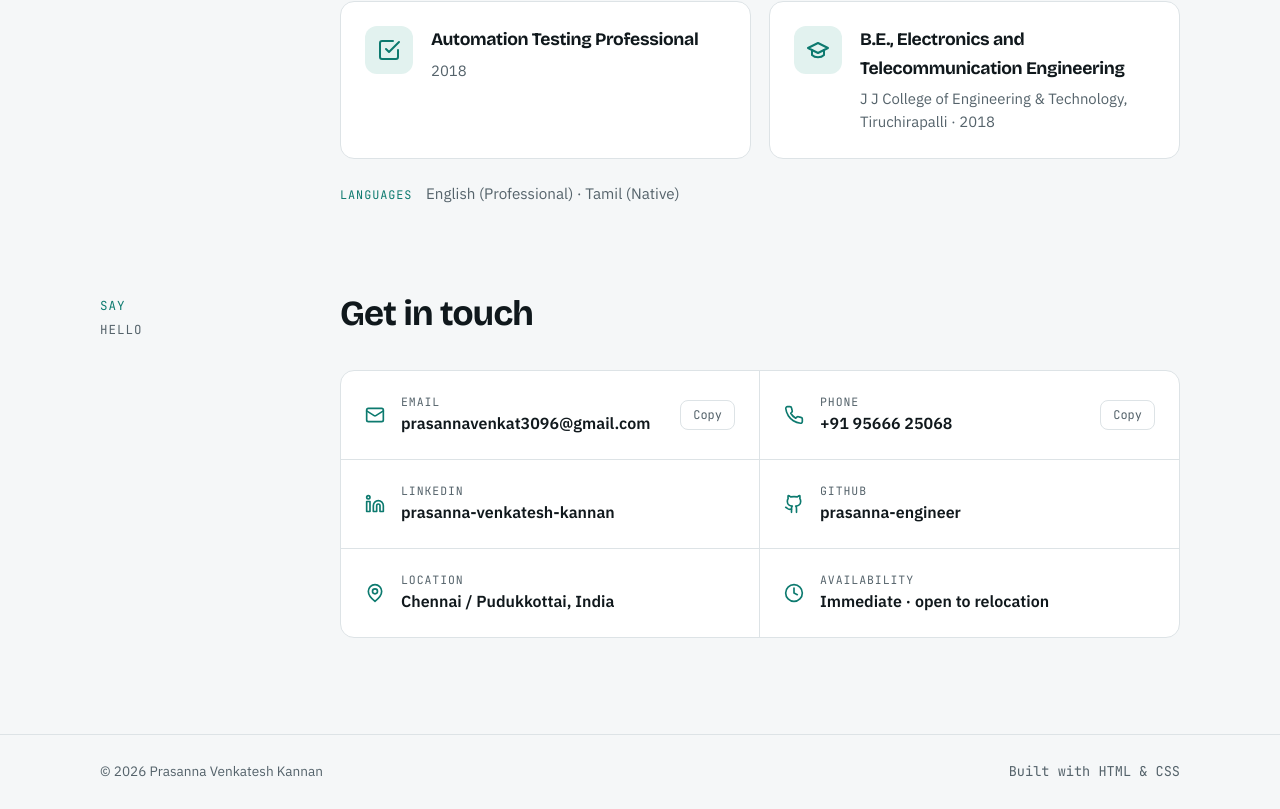
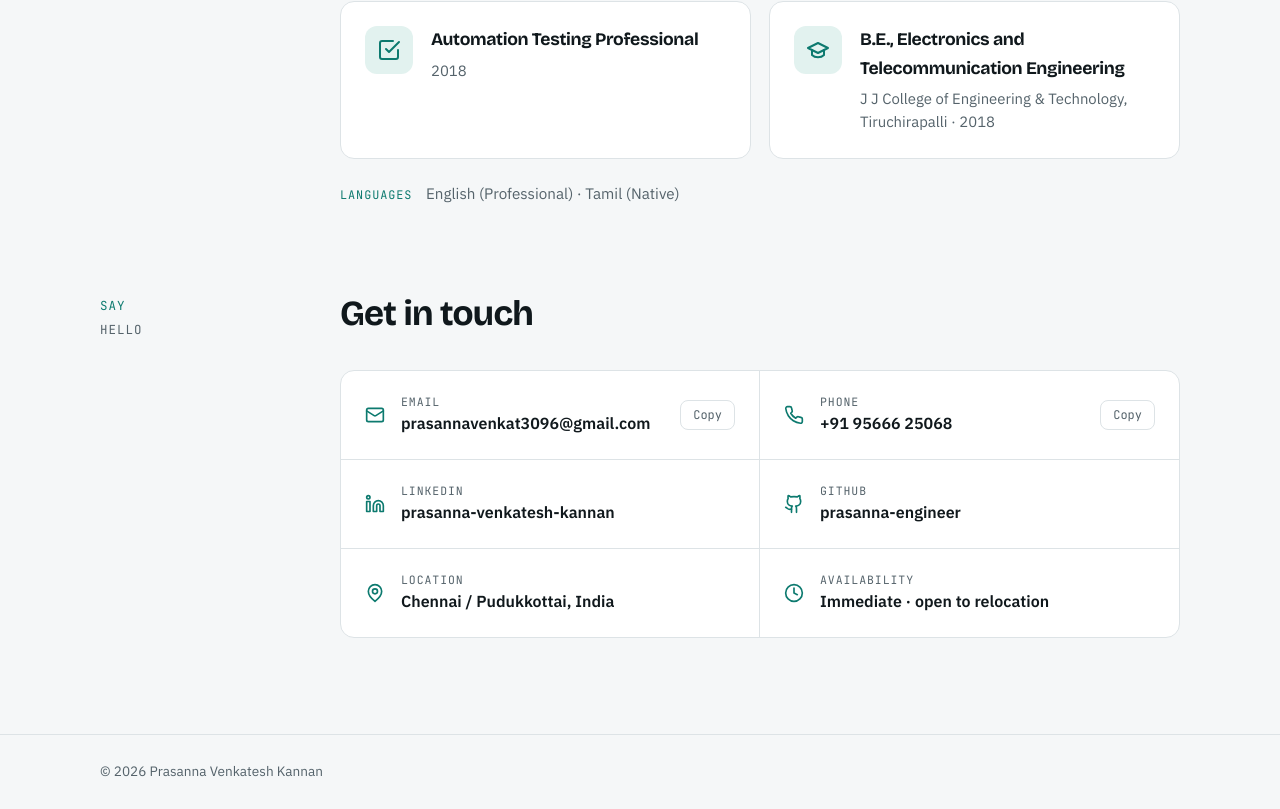
Before and after one commit to prassuvengi-hash/prasanna-portfolio, a plain HTML site: page index.html in a window 1280 px wide. Shown: the part 4060-4869 px from the top of the page. Drawn offline with nearby package versions, Linux system fonts and the light colour scheme.

Commit message:
Remove 'Built with HTML & CSS' from footer
Co-Authored-By: Claude Opus 5.5 <noreply@anthropic.com>
Claude-Session: https://claude.ai/code/session_01Mv98MDzbgzTQ2jMBeJFgnS

```diff
--- a/index.html
+++ b/index.html
@@ -341,7 +341,6 @@
     <footer>
         <div class="wrap">
             <span>&copy; 2026 Prasanna Venkatesh Kannan</span>
-            <span class="mono">Built with HTML &amp; CSS</span>
         </div>
     </footer>
 
```
